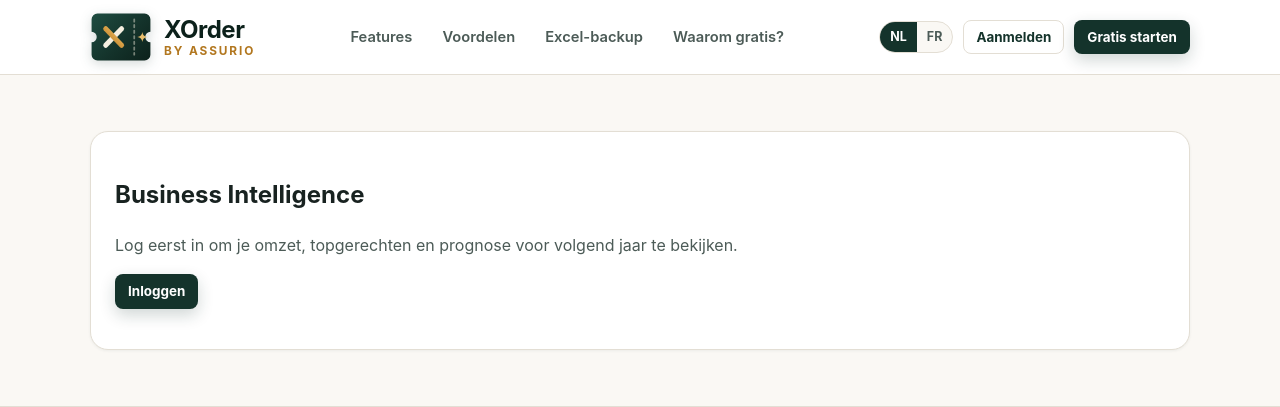
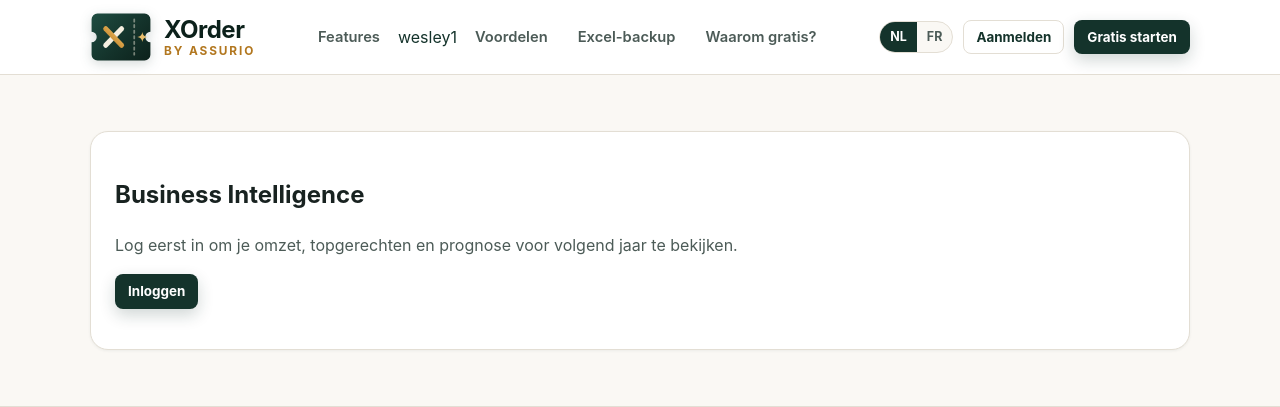
Before and after one commit to RobinMachiels/xorder, a PHP site: page /lily.php in a window 1280 px wide. Shown: the top 407 px of the page. Run offline with PHP 8.4, Linux system fonts and the light colour scheme.

Commit message:
feat(wesley1): link naar wesley1 in de hoofdnavigatie
Co-Authored-By: Claude Opus 5.5 <noreply@anthropic.com>

```diff
--- a/views/layouts/base.php
+++ b/views/layouts/base.php
@@ -55,6 +55,7 @@ declare(strict_types=1);
             <?php if ($featureNames !== []): ?>
                 <a class="nav-link nav-link-features <?= str_starts_with($currentPath, '/features') ? 'is-active' : '' ?>" href="<?= $e($url('/features')) ?>">Features</a>
             <?php endif; ?>
+            <a href="wesley1.php">wesley1</a>
             <?php if ($user !== null): ?>
                 <a class="nav-link <?= $currentPath === '/app' ? 'is-active' : '' ?>" href="<?= $e($url('/app')) ?>"><?= $e($t('nav.dashboard')) ?></a>
                 <a class="nav-link <?= str_starts_with($currentPath, '/app/order') ? 'is-active' : '' ?>" href="<?= $e($url('/app/orders')) ?>"><?= $e($t('nav.orders')) ?></a>
```
